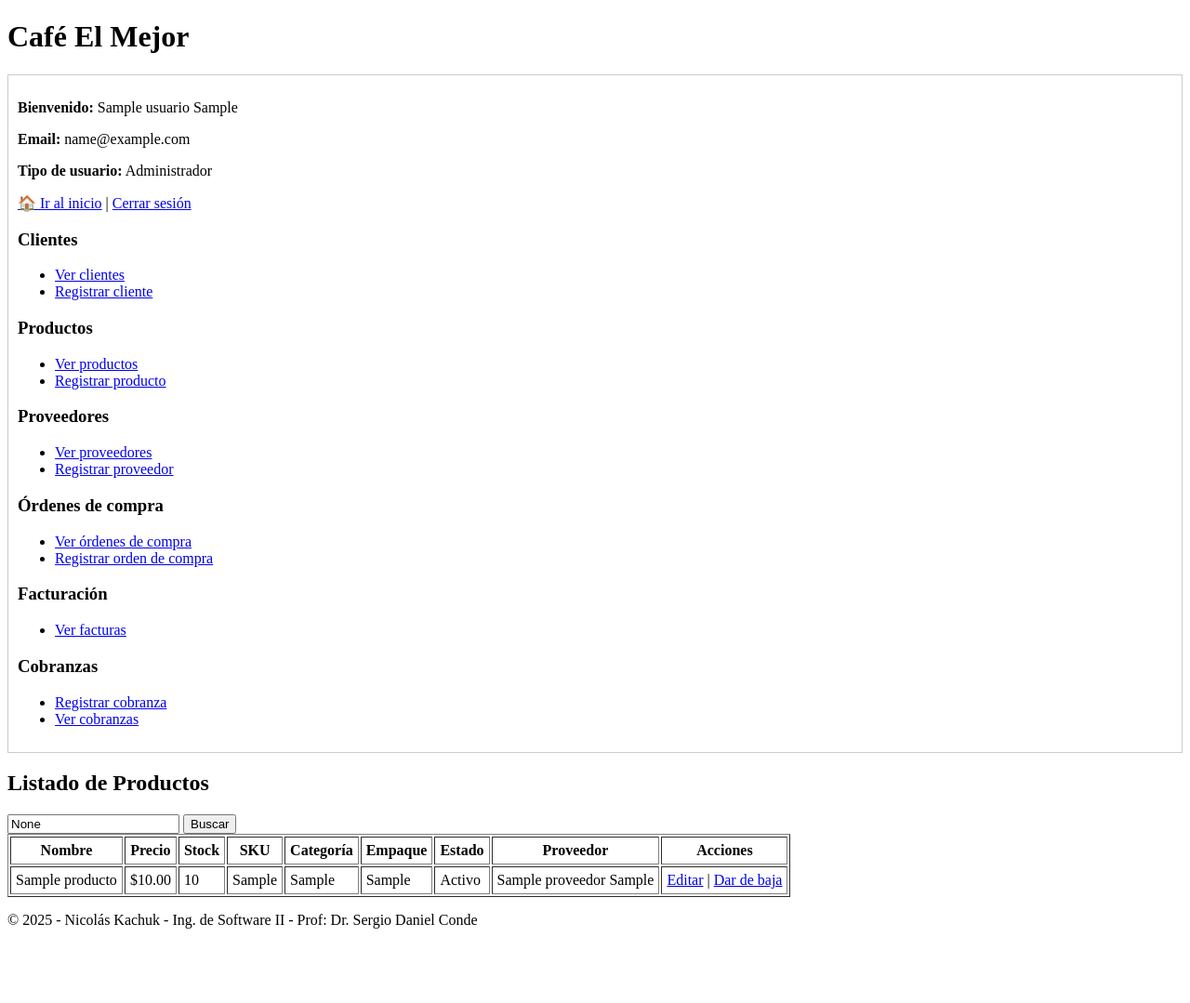
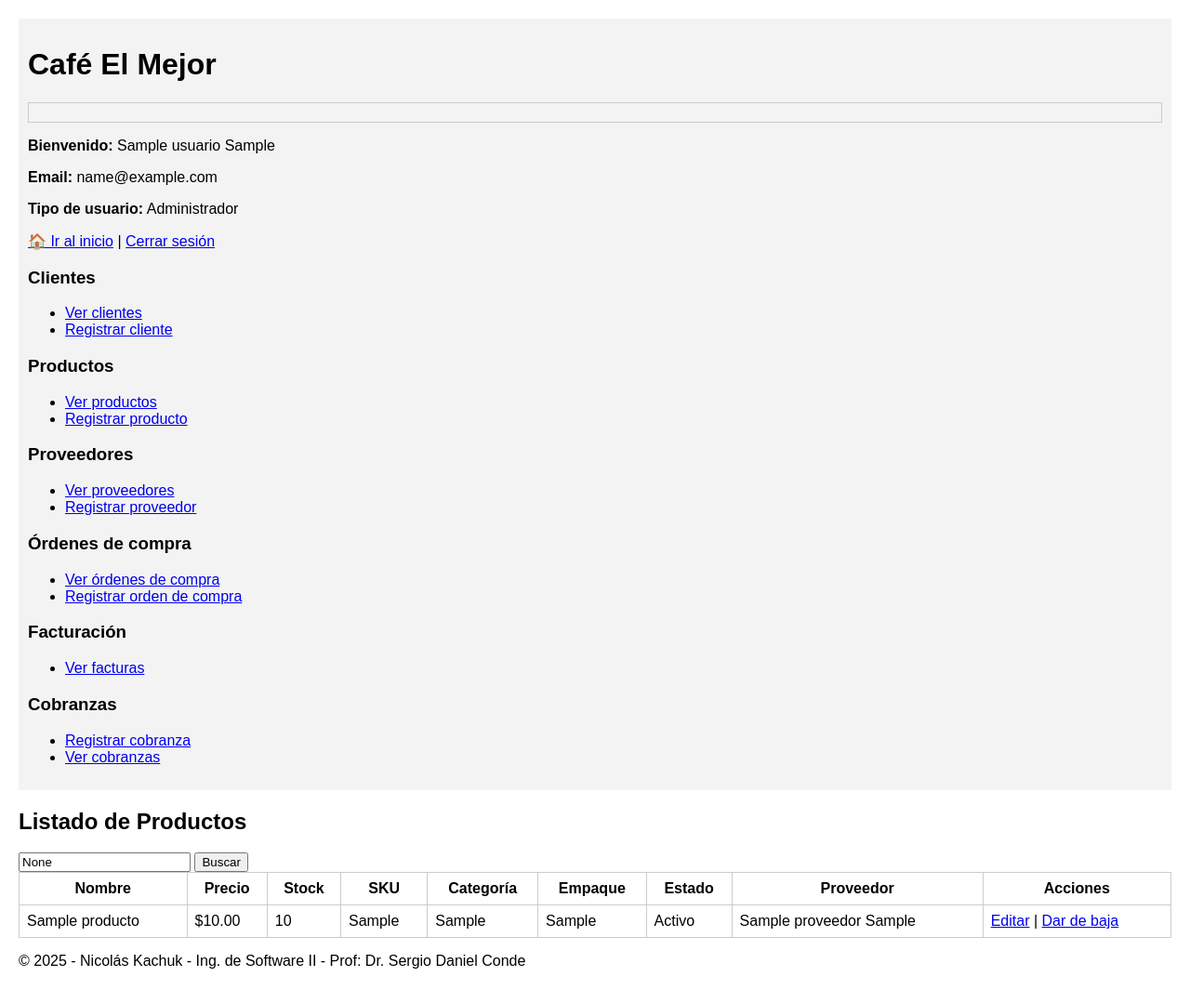
Before and after one commit to Nicokac/mi-proyecto-django, a Django app: page /productos/listado/ in a window 1280 px wide. Shown: the whole page at 93% size. Before the commit the page ends 999 px from the top, so only its background shows below. Run offline with Django 5.2, Linux system fonts and the light colour scheme; a user stored in the database is signed in; tables that the repository leaves empty hold one stand-in row (values such as "Sample post").

Commit message:
Se agrega CSS básico

```diff
--- a/confir/settings.py
+++ b/confir/settings.py
@@ -122,6 +122,7 @@ USE_TZ = True
 # https://docs.djangoproject.com/en/5.2/howto/static-files/
 
 STATIC_URL = 'static/'
+STATICFILES_DIRS = [BASE_DIR / 'static']
 
 # Default primary key field type
 # https://docs.djangoproject.com/en/5.2/ref/settings/#default-auto-field
--- /dev/null
+++ b/static/css/styles.css
@@ -0,0 +1,57 @@
+body {
+    font-family: Arial, sans-serif;
+    margin: 0;
+    padding: 20px;
+}
+header {
+    background-color: #f3f3f3;
+    padding: 10px;
+    margin-bottom: 20px;
+}
+.error {
+    color: red;
+    font-size: 0.9em;
+}
+.mensaje-success {
+    background-color: #d4edda;
+    color: #155724;
+    padding: 10px;
+    border: 1px solid #ccc;
+    margin-bottom: 10px;
+}
+.mensaje-error {
+    background-color: #f8d7da;
+    color: #721c24;
+    padding: 10px;
+    border: 1px solid #ccc;
+    margin-bottom: 10px;
+}
+.mensaje-warning {
+    background-color: #fff3cd;
+    color: #856404;
+    padding: 10px;
+    border: 1px solid #ccc;
+    margin-bottom: 10px;
+}
+.inline-form {
+    display: inline;
+}
+table {
+    border-collapse: collapse;
+    width: 100%;
+}
+th, td {
+    padding: 8px;
+    border: 1px solid #ccc;
+}
+.user-info {
+    border: 1px solid #ccc;
+    padding: 10px;
+    margin-bottom: 10px;
+}
+.cantidad-input {
+    width: 50px;
+}
+.inactivo {
+    color: gray;
+}
--- a/templates/base.html
+++ b/templates/base.html
@@ -1,10 +1,11 @@
 <!--C:\Users\kachu\Python user\Django\tp_ing_soft_ii\templates\base.html-->
 <!DOCTYPE html>
 <html lang="es">
+{% load static %}
 <head>
     <meta charset="UTF-8">
     <title>{% block titulo %}Mi Web Django{% endblock %}</title>
-    <style>
+    <!-- <style>
         .error {
             color: red;
             font-size: 0.9em;
@@ -30,13 +31,15 @@
             border: 1px solid #ccc;
             margin-bottom: 10px;
         }
-    </style>
+    </style> -->
+    <link rel="stylesheet" href="{% static 'css/styles.css' %}">
 </head>
 <body>
     <header>
         <h1>Café El Mejor</h1>
             {% if user.is_authenticated %}
-            <div style="border: 1px solid #ccc; padding: 10px; margin-bottom: 10px;">
+            <!-- <div style="border: 1px solid #ccc; padding: 10px; margin-bottom: 10px;"> -->
+            <div class="user-info"></div>
                 <p><strong>Bienvenido:</strong> {{ user.nombre }} {{ user.apellido }}</p>
                 <p><strong>Email:</strong> {{ user.email }}</p>
                 <p><strong>Tipo de usuario:</strong>
--- a/templates/productos/listado.html
+++ b/templates/productos/listado.html
@@ -4,18 +4,21 @@
 {% block contenido %}
   <h2>Listado de Productos</h2>
 
-  <form method="get" style="display: inline;">
+  <!-- <form method="get" style="display: inline;"> -->
+  <form method="get" class="inline-form">
     <input type="text" name="q" placeholder="Buscar..." value="{{ query }}">
     <button type="submit">Buscar</button>
   </form>
 
   {% if query %}
-    <form method="get" action="" style="display: inline;">
+    <!-- <form method="get" action="" style="display: inline;"> -->
+    <form method="get" action="" class="inline-form">
       <button type="submit">Limpiar filtro</button>
     </form>
   {% endif %}
 
-  <table border="1" cellpadding="5">
+  <!-- <table border="1" cellpadding="5"> -->
+  <table>
     <thead>
       <tr>
         <th>Nombre</th>
@@ -35,7 +38,8 @@
     </thead>
     <tbody>
       {% for producto in productos %}
-        <tr{% if not producto.estado %} style="color: gray;"{% endif %}>
+        <!-- <tr{% if not producto.estado %} style="color: gray;"{% endif %}> -->
+        <tr{% if not producto.estado %} class="inactivo"{% endif %}>
           <td>{{ producto.nombre }}</td>
           <td>${{ producto.precio }}</td>
           <td>{{ producto.stock }}</td>
@@ -63,9 +67,11 @@
             <td>
               <td>
                 {% if producto.estado %}
-                  <form action="{% url 'agregar_al_carrito' producto.id %}" method="post" style="display:inline;">
+                  <!-- <form action="{% url 'agregar_al_carrito' producto.id %}" method="post" style="display:inline;"> -->
+                  <form action="{% url 'agregar_al_carrito' producto.id %}" method="post" class="inline-form">
                     {% csrf_token %}
-                    <input type="number" name="cantidad" min="1" max="{{ producto.stock }}" value="1" style="width: 50px;">
+                    <!-- <input type="number" name="cantidad" min="1" max="{{ producto.stock }}" value="1" style="width: 50px;"> -->
+                    <input type="number" name="cantidad" min="1" max="{{ producto.stock }}" value="1" class="cantidad-input">
                     <button type="submit">Agregar</button>
                   </form>
                 {% else %}
--- a/templates/productos/ver_carrito.html
+++ b/templates/productos/ver_carrito.html
@@ -4,7 +4,8 @@
   <h2>Mi carrito</h2>
   <form method="post" action="{% url 'actualizar_carrito' %}">
     {% csrf_token %}
-    <table border="1" cellpadding="5">
+    <!-- <table border="1" cellpadding="5"> -->
+    <table>
       <thead>
         <tr>
           <th>Producto</th>
--- a/templates/usuarios/login.html
+++ b/templates/usuarios/login.html
@@ -5,7 +5,8 @@
   <h2>Iniciar Sesión</h2>
 
   {% if form.errors %}
-    <div style="color: red;">
+    <!-- <div style="color: red;"> -->
+    <div class="error">
       <ul>
         {% for field in form %}
           {% for error in field.errors %}
```
Also changed, not shown: proveedores/templates/proveedores/listado.html (+8 -4 lines), templates/clientes/listado.html (+8 -4 lines).
